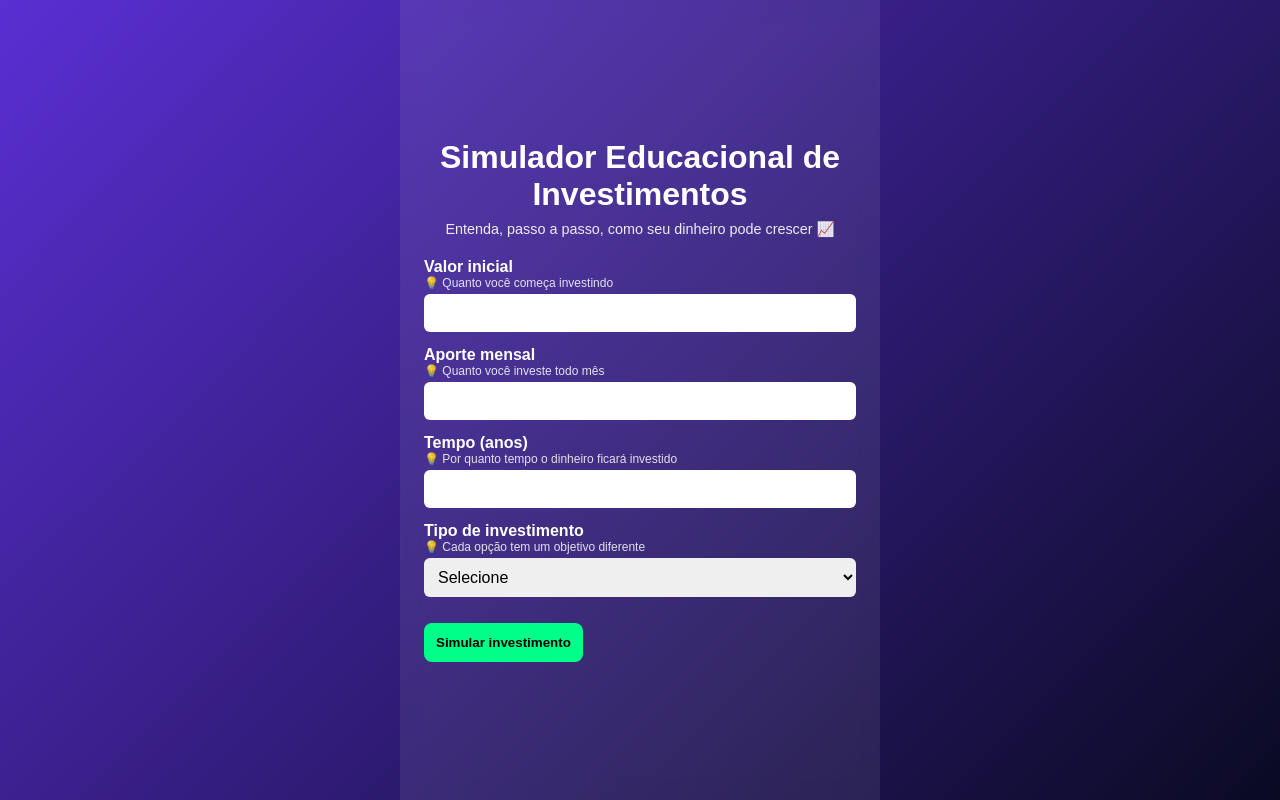
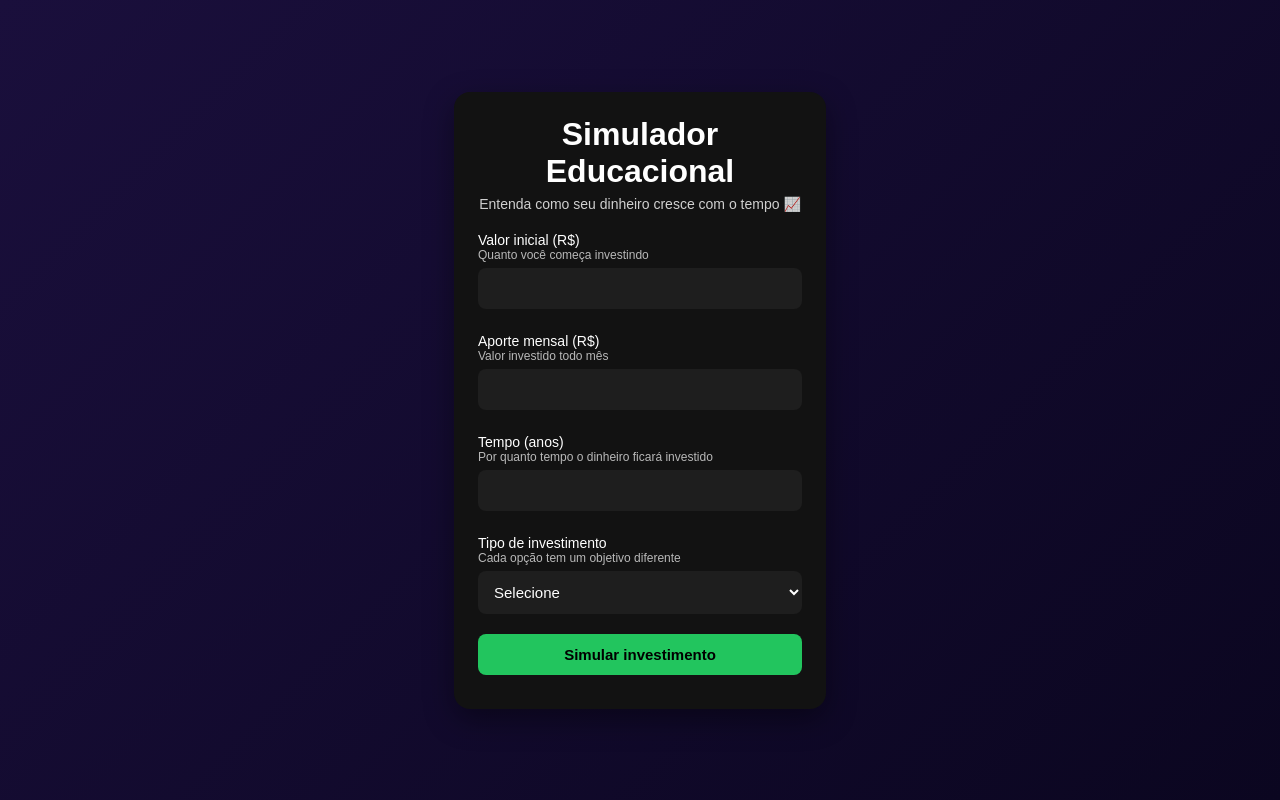
Before and after one commit to brandaoyan19-dotcom/Simulador-investimentos-flask, a Flask app: page / in a window 1280 px wide. Run offline with Flask 3, Linux system fonts and the light colour scheme.

Commit message:
Vamos ver

```diff
--- a/app.py
+++ b/app.py
@@ -4,66 +4,46 @@ app = Flask(__name__)
 
 @app.route("/", methods=["GET", "POST"])
 def index():
-    resultado = False
+    resultado = None
+    tipo = None
 
     if request.method == "POST":
-        valor_inicial = float(request.form.get("valor_inicial"))
-        aporte_mensal = float(request.form.get("aporte_mensal"))
-        tempo = int(request.form.get("tempo"))
-        tipo = request.form.get("tipo")
+        valor_inicial = float(request.form["valor_inicial"])
+        aporte_mensal = float(request.form["aporte_mensal"])
+        anos = int(request.form["anos"])
+        tipo = request.form["tipo"]
 
-        # Taxas anuais médias (educacionais)
-        selic = 0.10
-        ipca = 0.04
-        cdi = 0.10
-
-        ipca_adicional = float(request.form.get("ipca_adicional") or 0)
-        cdi_percentual = float(request.form.get("cdi_percentual") or 100)
-
-        meses = tempo * 12
+        meses = anos * 12
         total_investido = valor_inicial + aporte_mensal * meses
 
+        # taxas educativas (aproximadas)
         if tipo == "selic":
-            taxa = selic
+            taxa_anual = 0.11
+        elif tipo == "cdb":
+            cdi_percentual = float(request.form["cdi_percentual"]) / 100
+            taxa_anual = 0.11 * cdi_percentual
+        elif tipo == "ipca":
+            ipca_extra = float(request.form["ipca_extra"]) / 100
+            taxa_anual = 0.04 + ipca_extra
+        else:
+            taxa_anual = 0
 
-        elif tipo == "ipca":
-            taxa = ipca + (ipca_adicional / 100)
+        taxa_mensal = (1 + taxa_anual) ** (1/12) - 1
 
-        elif tipo == "cdb":
-            taxa = cdi * (cdi_percentual / 100)
+        saldo = valor_inicial
+        for _ in range(meses):
+            saldo *= (1 + taxa_mensal)
+            saldo += aporte_mensal
 
-        montante = valor_inicial
-        taxa_mensal = (1 + taxa) ** (1 / 12) - 1
+        lucro = saldo - total_investido
 
-        for _ in range(meses):
-            montante = montante * (1 + taxa_mensal) + aporte_mensal
+        resultado = {
+            "total_investido": round(total_investido, 2),
+            "saldo_final": round(saldo, 2),
+            "lucro": round(lucro, 2)
+        }
 
-        lucro = montante - total_investido
-        percentual = (lucro / total_investido) * 100
-
-        vale_a_pena = "Vale a pena" if percentual >= 6 else "Não vale a pena"
-        explicacao = (
-            "Boa escolha para o período escolhido."
-            if percentual >= 6
-            else "Pode render pouco para esse prazo."
-        )
-
-        resultado = True
-
-        return render_template(
-            "index.html",
-            resultado=resultado,
-            tipo=tipo,
-            tempo=tempo,
-            total_investido=round(total_investido, 2),
-            montante=round(montante, 2),
-            lucro=round(lucro, 2),
-            percentual=round(percentual, 2),
-            vale_a_pena=vale_a_pena,
-            explicacao=explicacao
-        )
-
-    return render_template("index.html", resultado=resultado)
+    return render_template("index.html", resultado=resultado, tipo=tipo)
 
 if __name__ == "__main__":
     app.run(debug=True)
--- a/static/style.css
+++ b/static/style.css
@@ -2,87 +2,86 @@
   margin: 0;
   padding: 0;
   box-sizing: border-box;
-}
-
-html, body {
-    width: 100%;
-    height: 100%;
-    font-family: Arial, Helvetica, sans-serif;
-    background: linear-gradient(135deg, #5a2fd3, #0a0a23);
-    color: #fff;
+  font-family: Arial, sans-serif;
 }
 
 body {
+  min-height: 100vh;
+  background: linear-gradient(135deg, #1a0f3c, #0b0620);
   display: flex;
   justify-content: center;
   align-items: center;
+  color: #fff;
 }
 
 .container {
   width: 100%;
-    min-height: 100vh;
-    max-width: 480px;
+  max-width: 420px;
   padding: 24px;
-    background: rgba(255,255,255,0.08);
-    backdrop-filter: blur(10px);
-    display: flex;
-    flex-direction: column;
-    justify-content: center;
+}
+
+.card {
+  background: #121212;
+  border-radius: 16px;
+  padding: 24px;
+  box-shadow: 0 10px 30px rgba(0,0,0,0.4);
 }
 
 h1 {
   text-align: center;
-    margin-bottom: 8px;
+  margin-bottom: 6px;
 }
 
-.sub {
+.subtitle {
   text-align: center;
-    font-size: 0.9rem;
+  font-size: 14px;
+  opacity: 0.8;
   margin-bottom: 20px;
-    opacity: 0.9;
-}
-
-.field {
-    display: flex;
-    flex-direction: column;
-    margin-bottom: 14px;
 }
 
 label {
-    font-weight: bold;
+  font-size: 14px;
+  margin-top: 14px;
+  display: block;
 }
 
 small {
-    font-size: 0.75rem;
-    opacity: 0.85;
-    margin-bottom: 4px;
+  display: block;
+  font-size: 12px;
+  opacity: 0.7;
+  margin-bottom: 6px;
+}
+
+input, select, button {
+  width: 100%;
+  padding: 12px;
+  border-radius: 8px;
+  border: none;
+  margin-bottom: 10px;
+  font-size: 15px;
 }
 
 input, select {
-    padding: 10px;
-    border-radius: 6px;
-    border: none;
-    font-size: 1rem;
+  background: #1e1e1e;
+  color: #fff;
 }
 
 button {
-    margin-top: 12px;
-    padding: 12px;
-    border-radius: 8px;
-    border: none;
-    background: #00ff88;
+  background: #22c55e;
   color: #000;
   font-weight: bold;
   cursor: pointer;
-}
-
-button:hover {
-    opacity: 0.9;
+  margin-top: 10px;
 }
 
 .resultado {
   margin-top: 20px;
+  background: #1a1a1a;
   padding: 16px;
-    background: rgba(0,0,0,0.35);
-    border-radius: 10px;
+  border-radius: 12px;
+  font-size: 14px;
 }
+
+.resultado p {
+  margin-bottom: 6px;
+}
--- a/templates/index.html
+++ b/templates/index.html
@@ -1,84 +1,65 @@
 <!DOCTYPE html>
-<html lang="pt-BR">
+<html lang="pt-br">
 <head>
-    <meta charset="UTF-8">
-    <title>Simulador Educacional de Investimentos</title>
-    <link rel="stylesheet" href="{{ url_for('static', filename='style.css') }}">
-    <script>
-        function mostrarCampos() {
-            const tipo = document.getElementById("tipo").value;
-            document.getElementById("ipcaCampo").style.display = tipo === "ipca" ? "block" : "none";
-            document.getElementById("cdbCampo").style.display = tipo === "cdb" ? "block" : "none";
-        }
-    </script>
+  <meta charset="UTF-8">
+  <title>Simulador Educacional</title>
+  <meta name="viewport" content="width=device-width, initial-scale=1.0">
+  <link rel="stylesheet" href="{{ url_for('static', filename='style.css') }}">
 </head>
 <body>
 
 <div class="container">
+  <div class="card">
+    <h1>Simulador Educacional</h1>
+    <p class="subtitle">Entenda como seu dinheiro cresce com o tempo 📈</p>
 
-    <h1>Simulador Educacional de Investimentos</h1>
-    <p class="sub">Entenda, passo a passo, como seu dinheiro pode crescer 📈</p>
+    <form method="POST">
 
-    <form method="post">
+      <label>Valor inicial (R$)</label>
+      <small>Quanto você começa investindo</small>
+      <input type="number" name="valor_inicial" required>
 
-        <div class="field">
-            <label>Valor inicial</label>
-            <small>💡 Quanto você começa investindo</small>
-            <input type="number" step="0.01" name="valor_inicial" required>
-        </div>
+      <label>Aporte mensal (R$)</label>
+      <small>Valor investido todo mês</small>
+      <input type="number" name="aporte_mensal" required>
 
-        <div class="field">
-            <label>Aporte mensal</label>
-            <small>💡 Quanto você investe todo mês</small>
-            <input type="number" step="0.01" name="aporte_mensal" required>
-        </div>
+      <label>Tempo (anos)</label>
+      <small>Por quanto tempo o dinheiro ficará investido</small>
+      <input type="number" name="anos" required>
 
-        <div class="field">
-            <label>Tempo (anos)</label>
-            <small>💡 Por quanto tempo o dinheiro ficará investido</small>
-            <input type="number" name="tempo" required>
-        </div>
+      <label>Tipo de investimento</label>
+      <small>Cada opção tem um objetivo diferente</small>
+      <select name="tipo" onchange="this.form.submit()" required>
+        <option value="">Selecione</option>
+        <option value="selic" {% if tipo == 'selic' %}selected{% endif %}>Tesouro Selic</option>
+        <option value="cdb" {% if tipo == 'cdb' %}selected{% endif %}>CDB</option>
+        <option value="ipca" {% if tipo == 'ipca' %}selected{% endif %}>IPCA+</option>
+      </select>
 
-        <div class="field">
-            <label>Tipo de investimento</label>
-            <small>💡 Cada opção tem um objetivo diferente</small>
-            <select name="tipo" id="tipo" onchange="mostrarCampos()" required>
-                <option value="">Selecione</option>
-                <option value="selic">Tesouro Selic (segurança)</option>
-                <option value="ipca">Tesouro IPCA+ (proteção contra inflação)</option>
-                <option value="cdb">CDB (renda fixa bancária)</option>
-            </select>
-        </div>
+      {% if tipo == "cdb" %}
+        <label>% do CDI</label>
+        <small>Ex: 110 significa 110% do CDI</small>
+        <input type="number" name="cdi_percentual" required>
+      {% endif %}
 
-        <div class="field" id="ipcaCampo" style="display:none;">
-            <label>Adicional do IPCA (%)</label>
-            <small>💡 Ganho acima da inflação</small>
-            <input type="number" step="0.01" name="ipca_adicional">
-        </div>
+      {% if tipo == "ipca" %}
+        <label>IPCA + (%)</label>
+        <small>Ex: 5 significa IPCA + 5% ao ano</small>
+        <input type="number" name="ipca_extra" required>
+      {% endif %}
 
-        <div class="field" id="cdbCampo" style="display:none;">
-            <label>% do CDI</label>
-            <small>💡 Quanto do CDI o banco paga</small>
-            <input type="number" step="1" name="cdi_percentual">
-        </div>
-
-        <button type="submit">Simular investimento</button>
+      <button type="submit">Simular investimento</button>
     </form>
 
     {% if resultado %}
-    <div class="resultado">
-        <h2>Resultado da simulação</h2>
-
-        <p><strong>Total investido:</strong> R$ {{ total_investido }}</p>
-        <p><strong>Valor final:</strong> R$ {{ montante }}</p>
-        <p><strong>Rendimento:</strong> R$ {{ lucro }}</p>
-        <p><strong>Ganho percentual:</strong> {{ percentual }}%</p>
-
-        <h3>{{ vale_a_pena }}</h3>
-        <p>{{ explicacao }}</p>
-    </div>
+      <div class="resultado">
+        <p><strong>Total investido:</strong> R$ {{ resultado.total_investido }}</p>
+        <p><strong>Valor final:</strong> R$ {{ resultado.saldo_final }}</p>
+        <p><strong>Lucro:</strong> R$ {{ resultado.lucro }}</p>
+        <p>💡 Quanto mais tempo e constância, maior o efeito dos juros compostos.</p>
+      </div>
     {% endif %}
-
+  </div>
 </div>
 
 </body>
```
Lines whose indentation alone changed are shown as unchanged.
